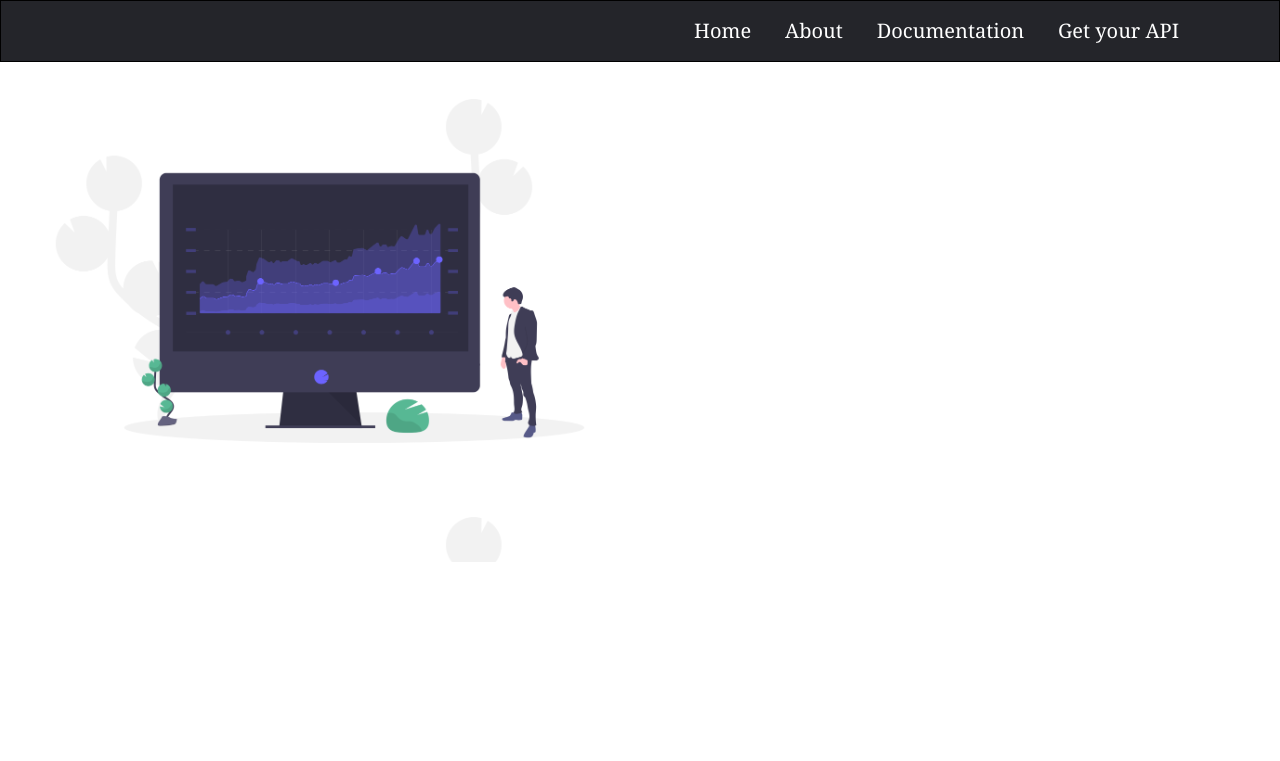
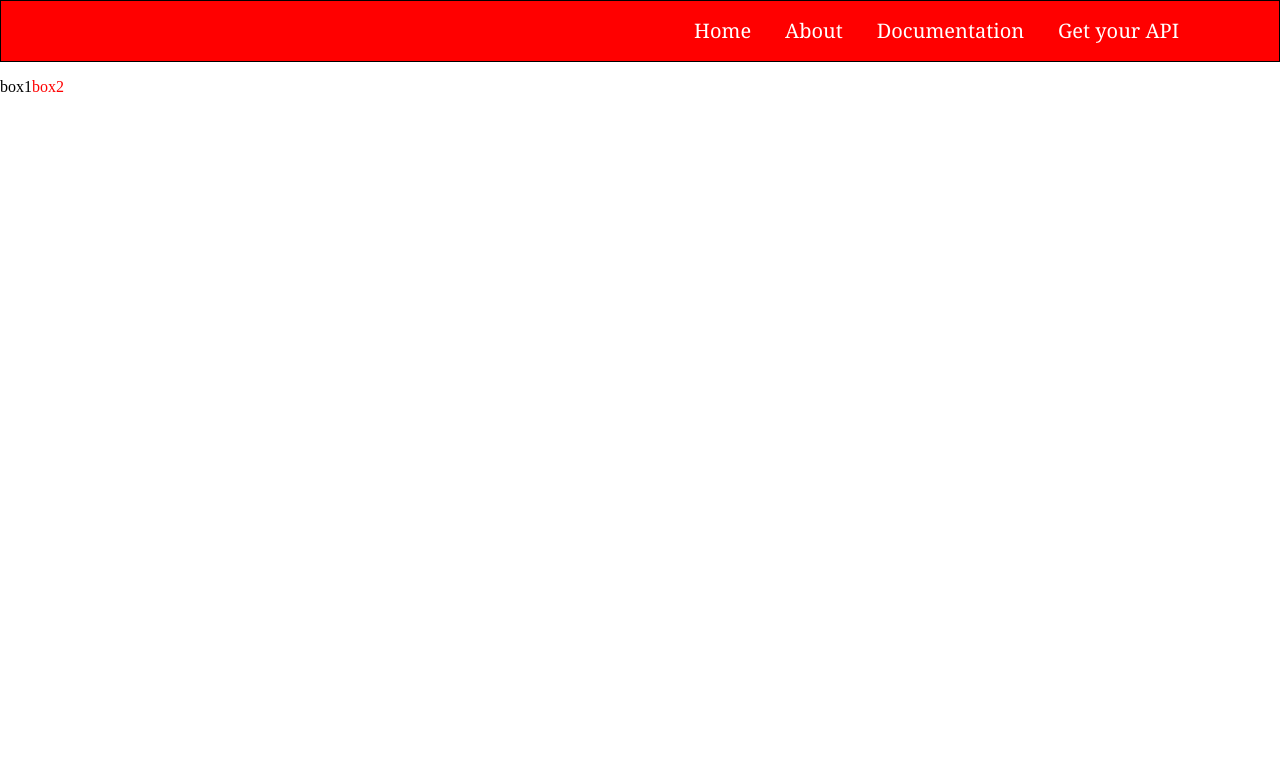
Before and after one commit to Naouali/BVMT-API, a Django app: page / in a window 1280 px wide. Shown: the top 761 px of the page. After the commit the page ends 92 px from the top, so only its background shows below. Run offline with Django 3.2, Linux system fonts and the light colour scheme.

Commit message:
grid not workin

```diff
--- a/app/stocks_api/static/stocks_api/styles.css
+++ b/app/stocks_api/static/stocks_api/styles.css
@@ -5,7 +5,7 @@ body {
 }
 .nav_bar {
     height: 60px;
-    background-color:#24252A;
+    background-color:red;
     border: 1px black solid;
     margin-top: 0;
     display: flex;
@@ -29,11 +29,13 @@ body {
     padding-left: 30px;
 }
 
+.container1 {
+    display:flex;
+}
 .box1 {
-    margin: 0 0 50%;
-    padding-top: 0;
-    height: 500px;
-    width: 50%;
     background-image: url('screendata.png');
-    background-size: contain;
+
 }
+.box2 {
+    color:red;
+}
--- a/app/stocks_api/templates/stocks_api/index.html
+++ b/app/stocks_api/templates/stocks_api/index.html
@@ -19,8 +19,13 @@
                 </ul>
             </nav>
         </header>
-
-       <div class = "box1">
-       </div>
+       <div class="container1">
+            <div class = "box1">
+                <p>box1</p>
+            </div>
+            <div class = "box2">
+                <p>box2</p>
+            </div>
+        <div>
     </body>
 </html>
```
